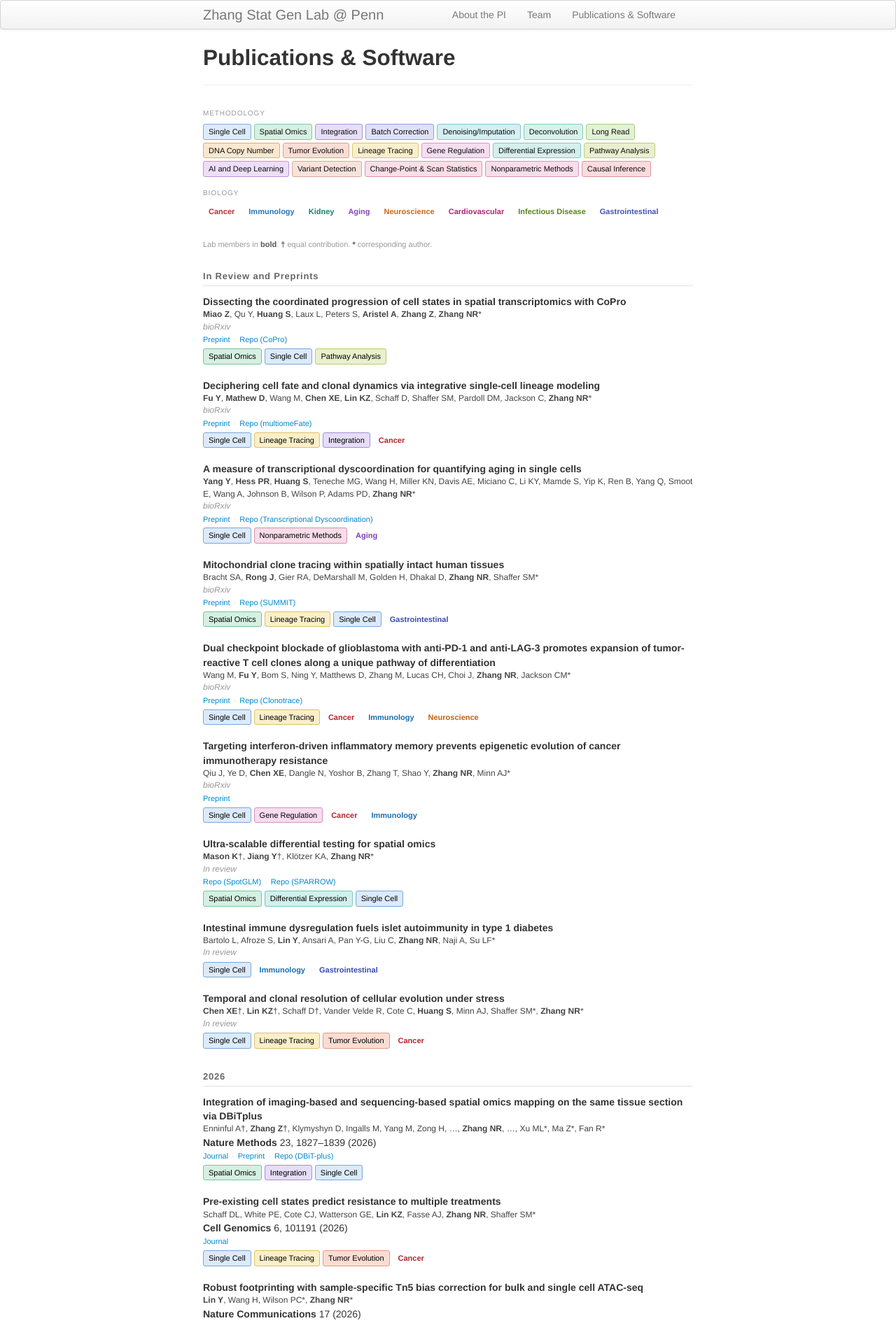
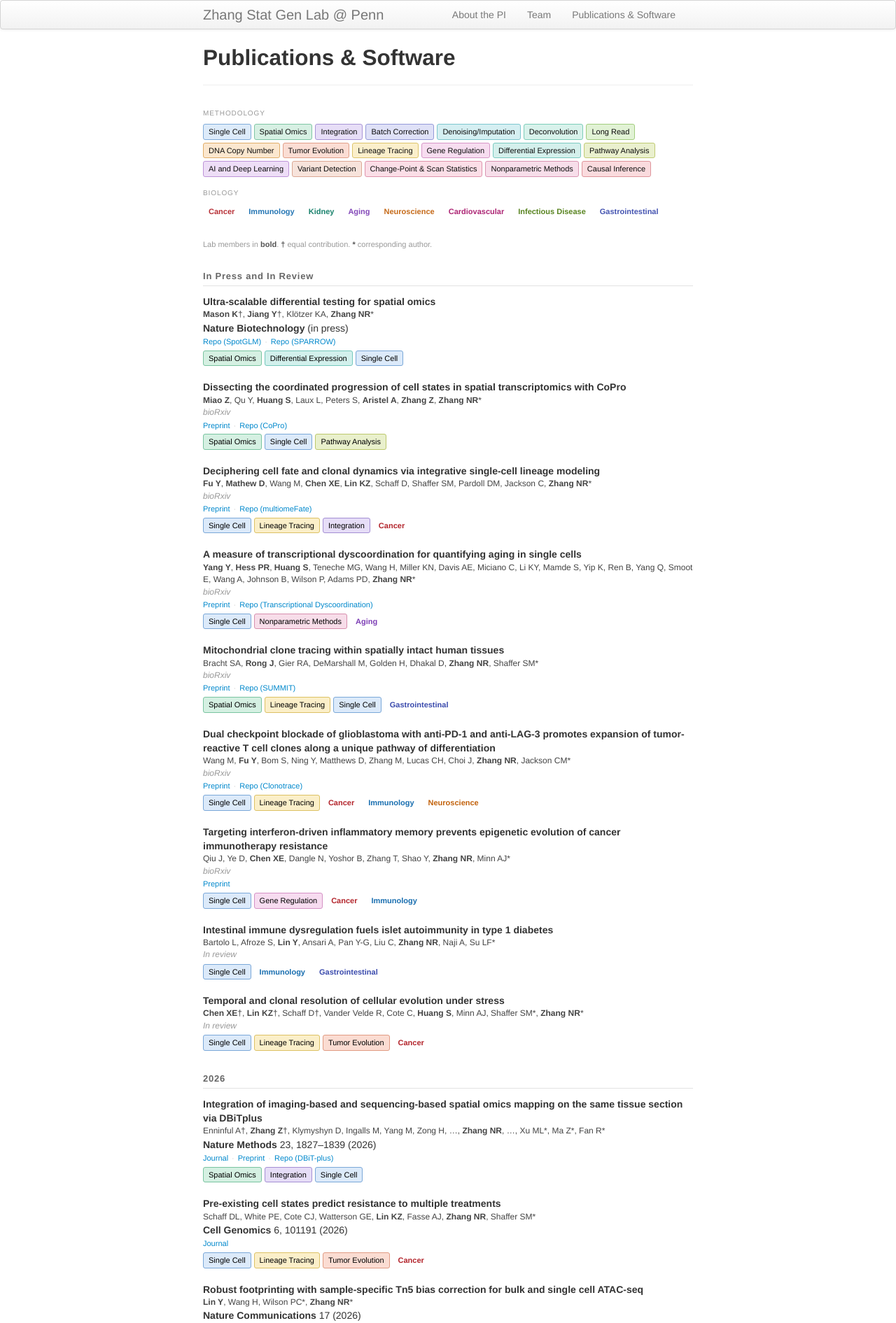
Before and after one commit to nzhanglab/nzhanglab.github.io, a Jekyll site: the page built from pages/pub.md, in a window 1280 px wide. Shown: the top 1891 px of the page at 70% size. Built offline with Jekyll 4.4.1, drawn with Linux system fonts in a browser that asks for light colours; part of the change alters nothing that is shown.

Commit message:
Mason et al. is in press at Nature Biotechnology
"Ultra-scalable differential testing for spatial omics" moves from in review to
in press. It leads the pending block, ahead of the preprints, and keeps the
full-weight venue treatment an accepted paper deserves rather than the muted
styling used for preprints.

That block is renamed "In Press and In Review", since "In Review and Preprints"
no longer describes what it holds.

Co-Authored-By: Claude Opus 5 (1M context) <noreply@anthropic.com>
Claude-Session: https://claude.ai/code/session_01J9pmwwgMJKDJpt5GHaLedS

```diff
--- a/_data/publications.yml
+++ b/_data/publications.yml
@@ -1,6 +1,20 @@
 # Publications, newest first. Rebuild the page by editing this file only.
 # status: published | preprint | review
 # methods/bio: keys from _data/pubtags.yml
+
+- title: "Ultra-scalable differential testing for spatial omics"
+  authors: "<strong>Mason K</strong>&dagger;, <strong>Jiang Y</strong>&dagger;, Kl&#246;tzer KA, <strong>Zhang NR</strong>*"
+  year: 2025
+  venue: "Nature Biotechnology"
+  detail: "(in press)"
+  status: inpress
+  software:
+    - name: "SpotGLM"
+      url: "https://github.com/kaishumason/SpotGLM"
+    - name: "SPARROW"
+      url: "https://github.com/kaishumason/SPARROW"
+  methods: [sp, de, sc]
+  bio: []
 
 - title: "Dissecting the coordinated progression of cell states in spatial transcriptomics with CoPro"
   authors: "<strong>Miao Z</strong>, Qu Y, <strong>Huang S</strong>, Laux L, Peters S, <strong>Aristel A</strong>, <strong>Zhang Z</strong>, <strong>Zhang NR</strong>*"
@@ -70,19 +84,6 @@
   preprint: "10.1101/2024.08.13.607862"
   methods: [sc, gr]
   bio: [can, imm]
-
-- title: "Ultra-scalable differential testing for spatial omics"
-  authors: "<strong>Mason K</strong>&dagger;, <strong>Jiang Y</strong>&dagger;, Kl&#246;tzer KA, <strong>Zhang NR</strong>*"
-  year: 2025
-  venue: "In review"
-  status: review
-  software:
-    - name: "SpotGLM"
-      url: "https://github.com/kaishumason/SpotGLM"
-    - name: "SPARROW"
-      url: "https://github.com/kaishumason/SPARROW"
-  methods: [sp, de, sc]
-  bio: []
 
 - title: "Intestinal immune dysregulation fuels islet autoimmunity in type 1 diabetes"
   authors: "Bartolo L, Afroze S, <strong>Lin Y</strong>, Ansari A, Pan Y-G, Liu C, <strong>Zhang NR</strong>, Naji A, Su LF*"
--- a/pages/pub.md
+++ b/pages/pub.md
@@ -37,6 +37,7 @@ description: Publications and software from the Zhang Statistical Genomics Lab
 .pub .v em { font-style: normal; font-weight: bold; }
 .pub-preprint .v, .pub-review .v { color: #999; font-size: 12px; }
 .pub-preprint .v em, .pub-review .v em { font-weight: normal; font-style: italic; }
+.pub-inpress .v em { font-weight: bold; }
 .pub .lnk { font-size: 11px; margin-top: 2px; }
 .pub .lnk a { color: #08c; text-decoration: none; }
 .pub .lnk a:hover { text-decoration: underline; }
@@ -77,7 +78,7 @@ description: Publications and software from the Zhang Statistical Genomics Lab
 
 {% if pending.size > 0 %}
 <div class="pubsec">
-<div class="pubyear">In Review and Preprints</div>
+<div class="pubyear">In Press and In Review</div>
 {% for p in pending %}{% include pubentry.html p=p %}{% endfor %}
 </div>
 {% endif %}
```
